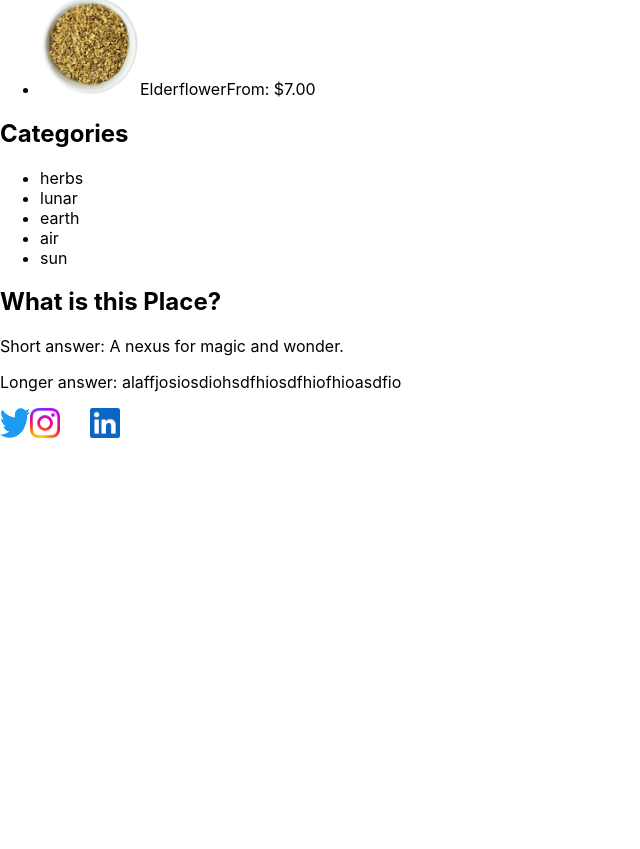
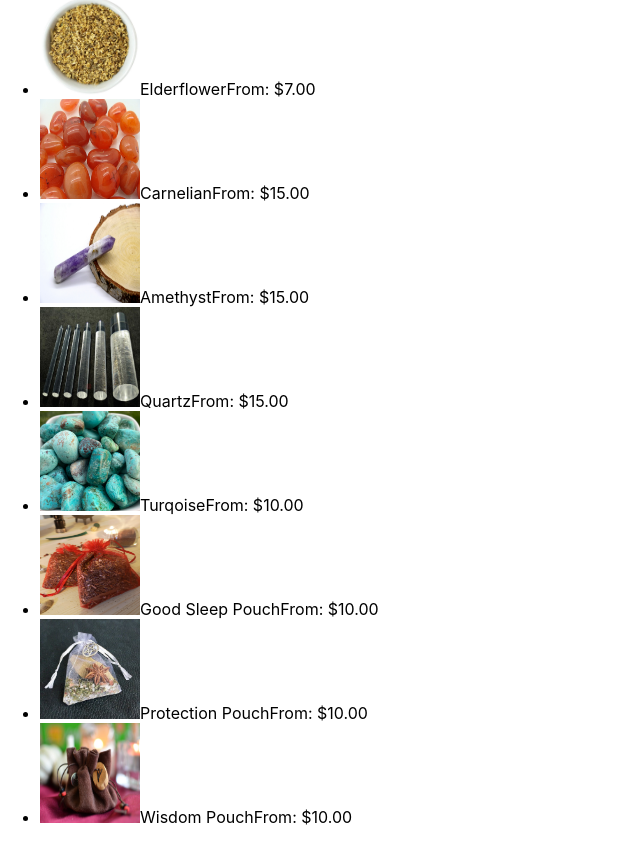
Before and after one commit to LeeGee64/mystic-bazaar-v2, a Next.js app: page / in a window 1280 px wide. Shown: the part 1064-1913 px from the top of the page, without its empty margins (0-640 px from the left). Before the commit the page ends 1506 px from the top, so only its background shows below. Built offline with nearby package versions, Linux system fonts and the light colour scheme; a web font is replaced by a local one.

Commit message:
addition of other products to json

```diff
--- a/util/data.json
+++ b/util/data.json
@@ -151,7 +151,7 @@
         "name": "Elderflower",
         "path": "/elderflower",
         "slug": "elderflower",
-        "date": "02/02/2022",
+        "date": "03/02/2022",
         "category": ["herbs","sun"],
         "description": "Enjoy this multipurpose herb fresh from ethically sourced farms!",
         "descriptionHtml": "<p><span>Enjoy this multipurpose herb fresh from ethically sourced farms!</span></p>",
@@ -194,8 +194,307 @@
               }
             ]
           }
+      },{
+        "id": "8JBT5mrGnEdAkSiWL4UGDitm8aDxWR=",
+        "name": "Carnelian",
+        "path": "/carnelian",
+        "slug": "carnelian",
+        "date": "03/02/2022",
+        "category": ["crystals","sun","fire"],
+        "description": "Enjoy this powerful and ethically sourced crystal!",
+        "descriptionHtml": "<p><span>Enjoy this powerful and ethically sourced crystal!</span></p>",
+        "images": [
+          {
+            "url": "/assets/crystals/carnelianstone.jpeg",
+            "altText": "Carnelian Stone",
+            "width": 1000,
+            "height": 1000
+          },
+          {
+            "url": "/assets/crystals/carneliansphere.jpeg",
+            "altText": "Carnelian Sphere",
+            "width": 1000,
+            "height": 1000
+          },
+          {
+            "url": "/assets/crystals/carnelianpillar.jpeg",
+            "altText": "Carnelian Flame",
+            "width": 1000,
+            "height": 1000
+          }
+        ],
+        "options":
+          {
+            "id": "option-amount",
+            "displayName": "Amount",
+            "values": [
+              {
+                "label": "Stone",
+                "price": { "value": 15, "currencyCode": "USD" }
+              },
+              {
+                "label": "Sphere",
+                "price": { "value": 30, "currencyCode": "USD" }
+              },
+              {
+                "label": "Flame",
+                "price": { "value": 40, "currencyCode": "USD" }
+              }
+            ]
+          }
+      },{
+        "id": "gGeYL3XTNdUWpa6OkUF0Vi1HKaCVgO=",
+        "name": "Amethyst",
+        "path": "/amethyst",
+        "slug": "amethyst",
+        "date": "01/02/2022",
+        "category": ["crystals","moon"],
+        "description": "Enjoy this powerful and ethically sourced crystal!",
+        "descriptionHtml": "<p><span>Enjoy this powerful and ethically sourced crystal!</span></p>",
+        "images": [
+          {
+            "url": "/assets/crystals/amethystrod.jpeg",
+            "altText": "Amethyst Rod",
+            "width": 1000,
+            "height": 1000
+          },
+          {
+            "url": "/assets/crystals/amethystsphere.jpeg",
+            "altText": "Amethyst Sphere",
+            "width": 1000,
+            "height": 1000
+          },
+          {
+            "url": "/assets/herbs/ametystobelisk.jpeg",
+            "altText": "Amethyst Obelisk",
+            "width": 1000,
+            "height": 1000
+          }
+        ],
+        "options":
+          {
+            "id": "option-amount",
+            "displayName": "Amount",
+            "values": [
+              {
+                "label": "Rod",
+                "price": { "value": 15, "currencyCode": "USD" }
+              },
+              {
+                "label": "Sphere",
+                "price": { "value": 30, "currencyCode": "USD" }
+              },
+              {
+                "label": "Obelisk",
+                "price": { "value": 40, "currencyCode": "USD" }
+              }
+            ]
+          }
+      },{
+        "id": "dwFeQnaGL8mKxIqcPjygoeA3cxLT71=",
+        "name": "Quartz",
+        "path": "/quartz",
+        "slug": "quartz",
+        "date": "02/02/2022",
+        "category": ["crystals","air"],
+        "description": "Enjoy this powerful and ethically sourced crystal!",
+        "descriptionHtml": "<p><span>Enjoy this powerful and ethically sourced crystal!</span></p>",
+        "images": [
+          {
+            "url": "/assets/crystals/quartzrod.jpeg",
+            "altText": "Quartz Rod",
+            "width": 1000,
+            "height": 1000
+          },
+          {
+            "url": "/assets/crystals/quartzsphere.jpeg",
+            "altText": "Quartz Sphere",
+            "width": 1000,
+            "height": 1000
+          },
+          {
+            "url": "/assets/crystals/quartzcrystal.jpeg",
+            "altText": "Quartz Tower",
+            "width": 1000,
+            "height": 1000
+          }
+        ],
+        "options":
+          {
+            "id": "option-amount",
+            "displayName": "Amount",
+            "values": [
+              {
+                "label": "Rod",
+                "price": { "value": 15, "currencyCode": "USD" }
+              },
+              {
+                "label": "Sphere",
+                "price": { "value": 30, "currencyCode": "USD" }
+              },
+              {
+                "label": "Tower",
+                "price": { "value": 40, "currencyCode": "USD" }
+              }
+            ]
+          }
+      },{
+        "id": "Nsv4ekcsUq6UeTUkIwEdjBJcGPARNF=",
+        "name": "Turqoise",
+        "path": "/turqoise",
+        "slug": "turqoise",
+        "date": "01/02/2022",
+        "category": ["crystals","water"],
+        "description": "Enjoy this powerful and ethically sourced crystal!",
+        "descriptionHtml": "<p><span>Enjoy this powerful and ethically sourced crystal!</span></p>",
+        "images": [
+          {
+            "url": "/assets/crystals/turqoisestone.jpeg",
+            "altText": "Turqoise Stone",
+            "width": 1000,
+            "height": 1000
+          },
+          {
+            "url": "/assets/crystals/turqoisesphere.jpeg",
+            "altText": "Turqoise Sphere",
+            "width": 1000,
+            "height": 1000
+          },
+          {
+            "url": "/assets/crystals/turqoiseobelisk.jpeg",
+            "altText": "Turqoise Obelisk",
+            "width": 1000,
+            "height": 1000
+          }
+        ],
+        "options":
+          {
+            "id": "option-amount",
+            "displayName": "Amount",
+            "values": [
+              {
+                "label": "Stone",
+                "price": { "value": 10, "currencyCode": "USD" }
+              },
+              {
+                "label": "Sphere",
+                "price": { "value": 25, "currencyCode": "USD" }
+              },
+              {
+                "label": "Obelisk",
+                "price": { "value": 35, "currencyCode": "USD" }
+              }
+            ]
+          }
+      },{
+        "id": "qWanuOvs8VsjyDBcKSTsx1gtPJ13kl=",
+        "name": "Good Sleep Pouch",
+        "path": "/good-sleep-pouch",
+        "slug": "good-sleep-pouch",
+        "date": "03/02/2022",
+        "category": ["pouches","water"],
+        "description": "Enjoy this powerfully made and ethically sourced spell pouch!",
+        "descriptionHtml": "<p><span>Enjoy this powerfully made and ethically sourced spell pouch!</span></p>",
+        "images": [
+          {
+            "url": "/assets/pouches/goodsleeppouch.jpeg",
+            "altText": "Good Sleep Pouch",
+            "width": 1000,
+            "height": 1000
+          }
+        ],
+        "options":
+          {
+            "id": "option-amount",
+            "displayName": "Amount",
+            "values": [
+              {
+                "label": "Sm",
+                "price": { "value": 10, "currencyCode": "USD" }
+              },
+              {
+                "label": "Md",
+                "price": { "value": 15, "currencyCode": "USD" }
+              },
+              {
+                "label": "Lg",
+                "price": { "value": 25, "currencyCode": "USD" }
+              }
+            ]
+          }
+      },{
+        "id": "kaBJR3cR30OJg9IigXEITPm6EYPdNb=",
+        "name": "Protection Pouch",
+        "path": "/protection-pouch",
+        "slug": "protection-pouch",
+        "date": "01/02/2022",
+        "category": ["pouches","earth"],
+        "description": "Enjoy this powerfully made and ethically sourced spell pouch!",
+        "descriptionHtml": "<p><span>Enjoy this powerfully made and ethically sourced spell pouch!</span></p>",
+        "images": [
+          {
+            "url": "/assets/pouches/protectionpouch.jpeg",
+            "altText": "Protection Pouch",
+            "width": 1000,
+            "height": 1000
+          }
+        ],
+        "options":
+          {
+            "id": "option-amount",
+            "displayName": "Amount",
+            "values": [
+              {
+                "label": "Sm",
+                "price": { "value": 10, "currencyCode": "USD" }
+              },
+              {
+                "label": "Md",
+                "price": { "value": 15, "currencyCode": "USD" }
+              },
+              {
+                "label": "Lg",
+                "price": { "value": 25, "currencyCode": "USD" }
+              }
+            ]
+          }
+      },{
+        "id": "kCMylyRTIWblXvPC3NdyVZarXpoNfW=",
+        "name": "Wisdom Pouch",
+        "path": "/wisdom-pouch",
+        "slug": "wisdom-pouch",
+        "date": "02/02/2022",
+        "category": ["pouches","air","sun"],
+        "description": "Enjoy this powerfully made and ethically sourced spell pouch!",
+        "descriptionHtml": "<p><span>Enjoy this powerfully made and ethically sourced spell pouch!</span></p>",
+        "images": [
+          {
+            "url": "/assets/pouches/wisdompouch.jpeg",
+            "altText": "Wisdom Pouch",
+            "width": 1000,
+            "height": 1000
+          }
+        ],
+        "options":
+          {
+            "id": "option-amount",
+            "displayName": "Amount",
+            "values": [
+              {
+                "label": "Sm",
+                "price": { "value": 10, "currencyCode": "USD" }
+              },
+              {
+                "label": "Md",
+                "price": { "value": 15, "currencyCode": "USD" }
+              },
+              {
+                "label": "Lg",
+                "price": { "value": 25, "currencyCode": "USD" }
+              }
+            ]
+          }
       }
-
 
     ]
   }
```
Also changed, not shown: pages/search.js (+9 -0 lines), 1 other file (tests, documents, lock files or other folders).
